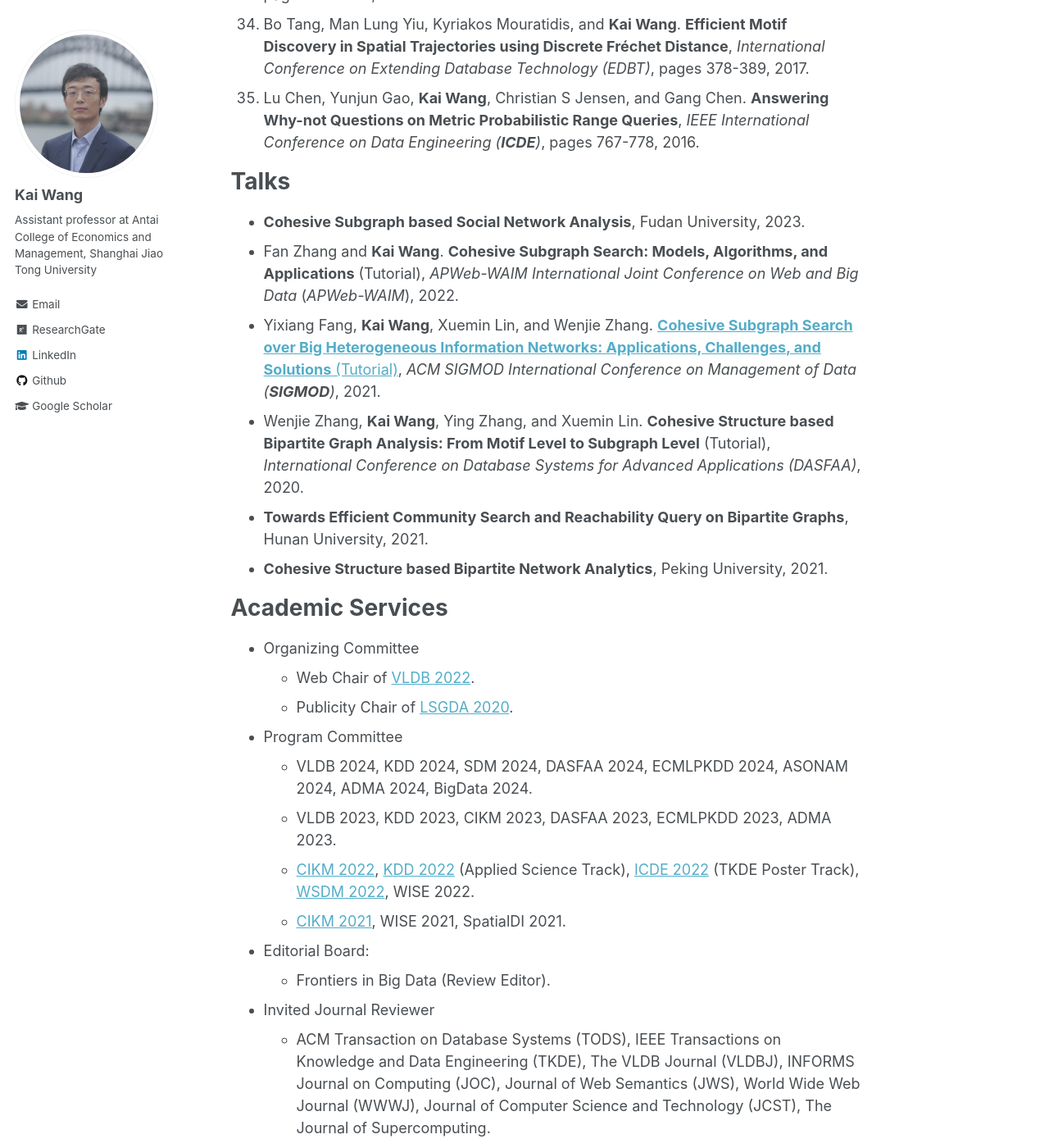
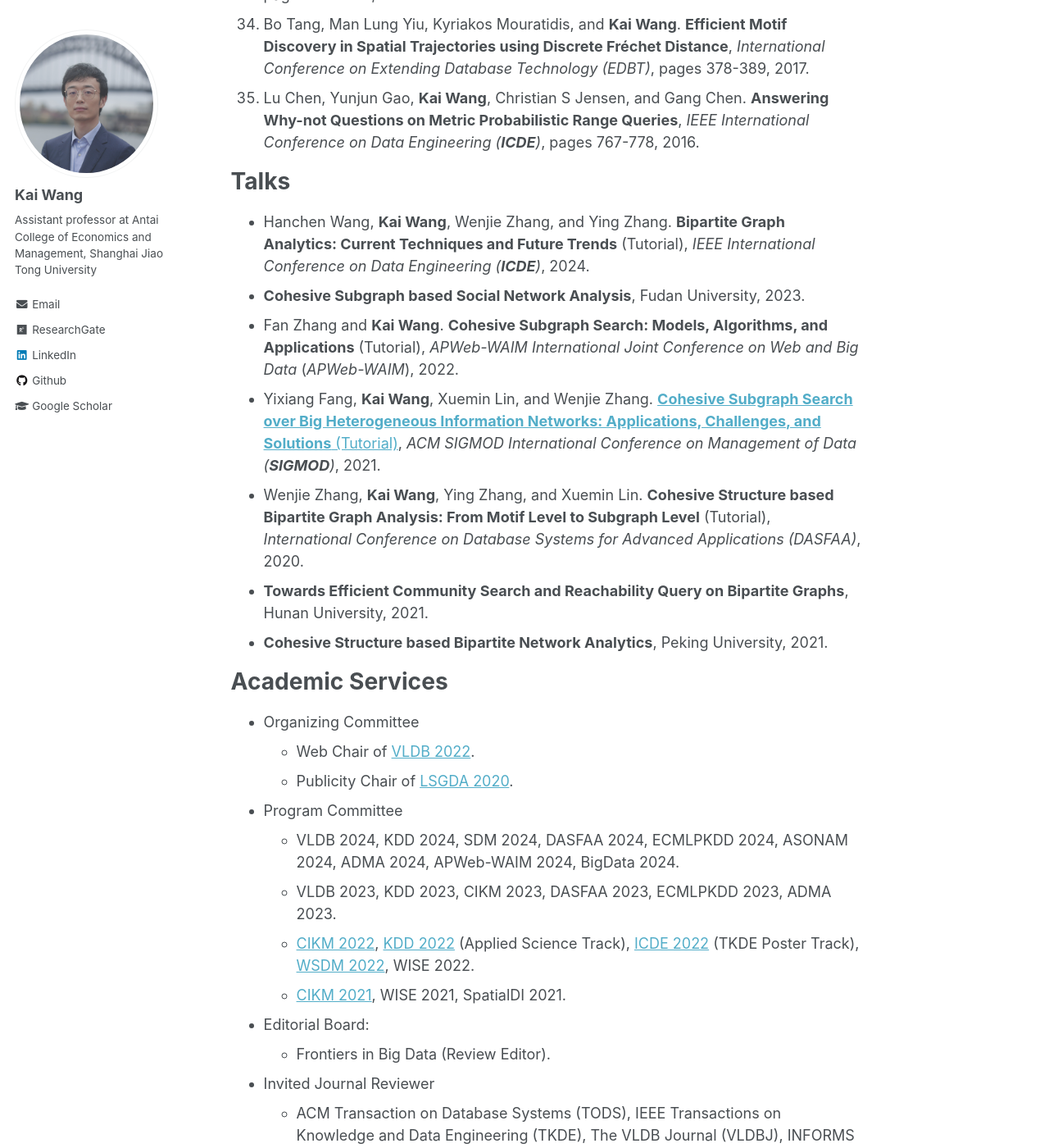
Before and after one commit to cs-kaiwang/cs-kaiwang.github.io, a Jekyll site: the page built from _pages/about.md, in a window 1280 px wide and 1400 px high, scrolled down 3668 px. Shown: the whole window at 82% size. Built offline with Jekyll 4.4.1, drawn with Linux system fonts in a browser that asks for light colours.

Commit message:
Update about.md

```diff
--- a/_pages/about.md
+++ b/_pages/about.md
@@ -57,6 +57,7 @@ Publications (* indicates corresponding author)
 
 Talks
 ======
+- Hanchen Wang, **Kai Wang**, Wenjie Zhang, and Ying Zhang. **Bipartite Graph Analytics: Current Techniques and Future Trends** (Tutorial), *IEEE International Conference on Data Engineering (**ICDE**)*, 2024.
 - **Cohesive Subgraph based Social Network Analysis**, Fudan University, 2023.
 - Fan Zhang and **Kai Wang**. **Cohesive Subgraph Search: Models, Algorithms, and Applications** (Tutorial), *APWeb-WAIM International Joint Conference on Web and Big Data* (*APWeb-WAIM*), 2022.
 - Yixiang Fang, **Kai Wang**, Xuemin Lin, and Wenjie Zhang. [**Cohesive Subgraph Search over Big Heterogeneous Information Networks: Applications, Challenges, and Solutions** (Tutorial)](https://www.bilibili.com/video/BV1D54y1G7TS?p=17), *ACM SIGMOD International Conference on Management of Data (**SIGMOD**)*, 2021.
@@ -72,7 +73,7 @@ Academic Services
   - Publicity Chair of [LSGDA 2020](https://www.google.com/url?q=https%3A%2F%2Flsgda.github.io%2F2020%2F&sa=D&sntz=1&usg=AFQjCNFYfkgg9wBrWW8wUaG8GCGXJz3z_A).
 
 - Program Committee
-  - VLDB 2024, KDD 2024, SDM 2024, DASFAA 2024, ECMLPKDD 2024, ASONAM 2024, ADMA 2024, BigData 2024.
+  - VLDB 2024, KDD 2024, SDM 2024, DASFAA 2024, ECMLPKDD 2024, ASONAM 2024, ADMA 2024, APWeb-WAIM 2024, BigData 2024.
   - VLDB 2023, KDD 2023, CIKM 2023, DASFAA 2023, ECMLPKDD 2023, ADMA 2023.
   - [CIKM 2022](https://www.cikm2022.org/), [KDD 2022](https://kdd.org/kdd2022/) (Applied Science Track), [ICDE 2022](https://icde2022.ieeecomputer.my/) (TKDE Poster Track), [WSDM 2022](https://www.wsdm-conference.org/2022/), WISE 2022.
   - [CIKM 2021](https://www.cikm2021.org/), WISE 2021, SpatialDI 2021.
```
